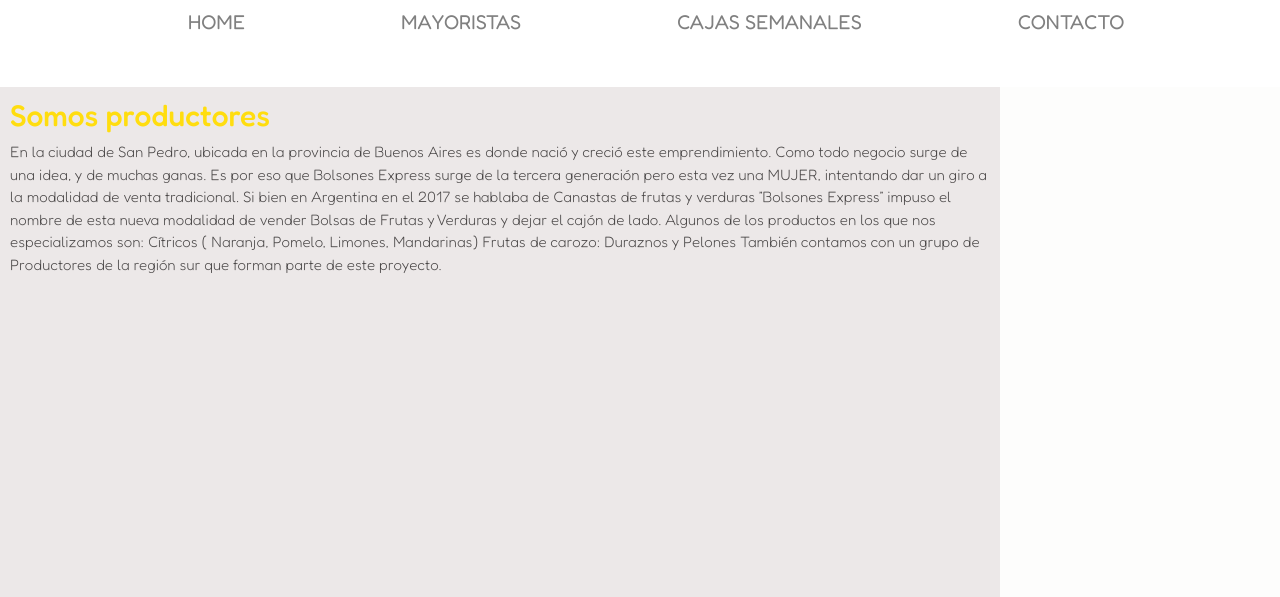
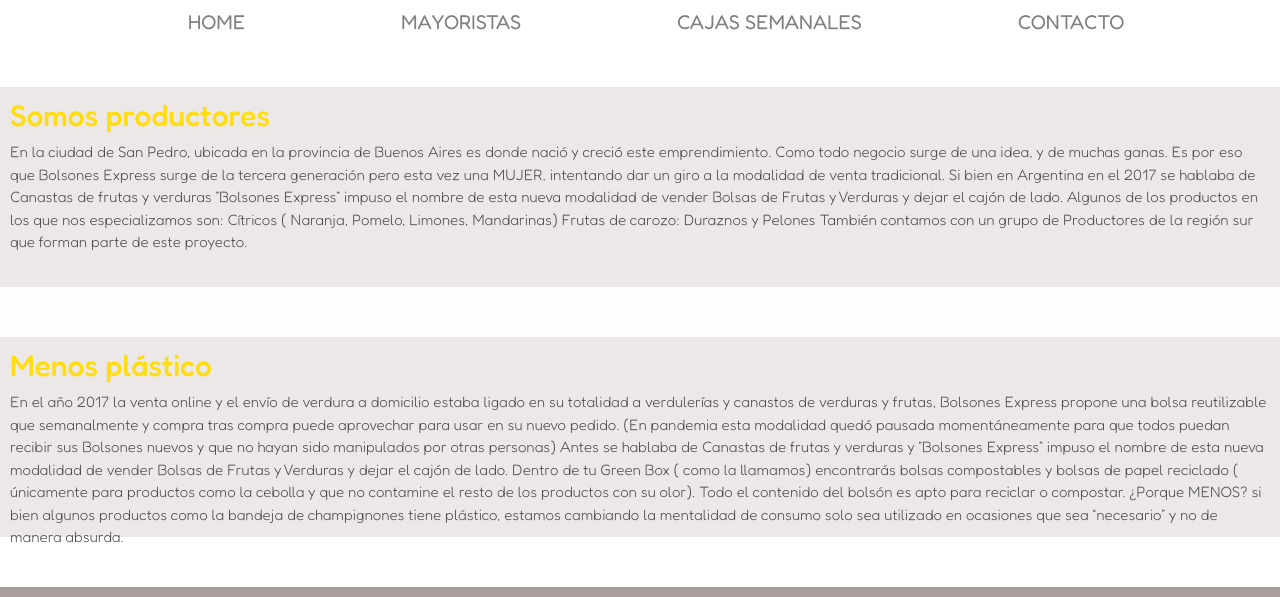
Before and after one commit to floraumasque/sass, a website: page pages/nosotros.html in a window 1280 px wide. Shown: the part 203-800 px from the top of the page. Drawn offline with nearby package versions, Linux system fonts and the light colour scheme.

Commit message:
final sass y seo

```diff
--- a/scss/_nosotros.scss
+++ b/scss/_nosotros.scss
@@ -18,7 +18,7 @@
 
  .productores {
    font-weight: 100;
-   @include size(600px, 1000px, 10px);
+   @include size(200px, 100%, 10px);
 }
 
 
```
Also changed, not shown: css/principalcss.css.
